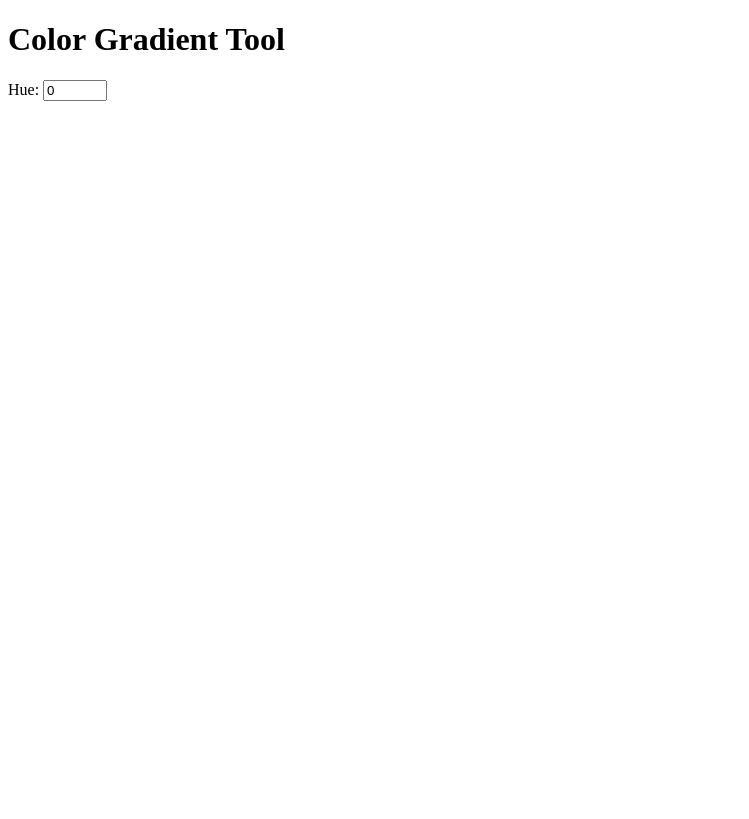
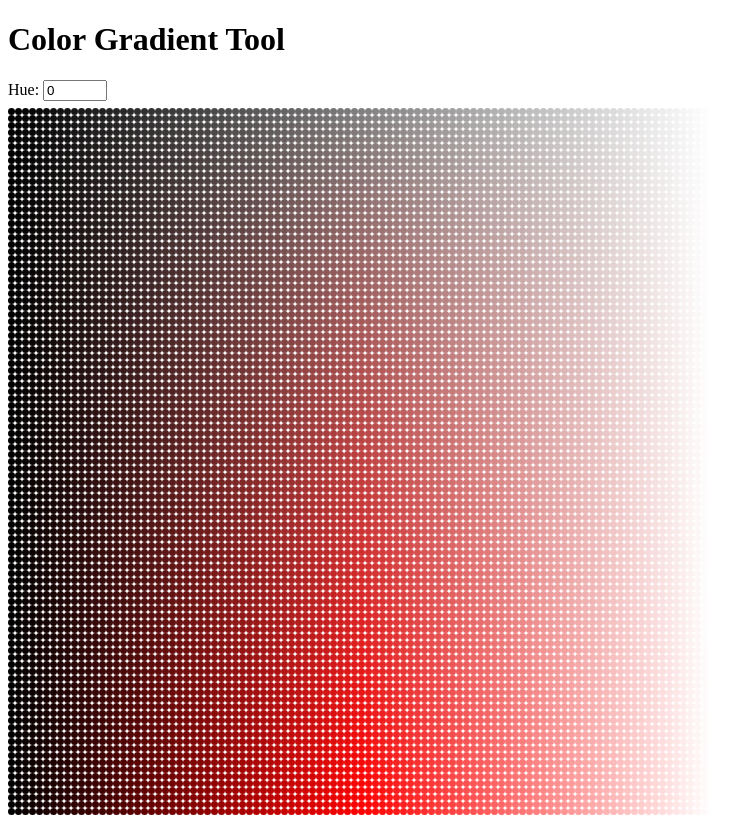
Before and after one commit to ReidBraswell/color-grid-tool, a React (Create React App) app: page / in a window 1280 px wide. Shown: the whole page, without its empty margins (0-749 px from the left). Built offline with nearby package versions, Linux system fonts and the light colour scheme.

Commit message:
initial commit
more logic to add later for HSL

```diff
--- /dev/null
+++ b/src/App.css
@@ -0,0 +1,3 @@
+.row {
+  height: 7px;
+}
--- a/src/App.tsx
+++ b/src/App.tsx
@@ -1,21 +1,45 @@
 import * as React from 'react';
+
+import Dot from './Dot/Dot';
+import './App.css';
 
 class App extends React.Component {
   state = {
-    hueDegree: 0,
+    hue: 0,
   };
 
   handleHueChange = event => {
-    this.setState({ hueDegree: event.target.value });
+    this.setState({ hue: event.target.value });
   };
 
   render() {
-    const { hueDegree } = this.state;
+    const { hue } = this.state;
     return (
       <React.Fragment>
         <h1>Color Gradient Tool</h1>
-        <label htmlFor="hueDegree">Hue: </label>
-        <input id="hueDegree" type="number" value={hueDegree} min="0" max="360" step="1" onChange={this.handleHueChange} />
+        <label htmlFor="hue">Hue: </label>
+        <input
+          id="hue"
+          type="number"
+          min="0"
+          max="360"
+          step="1"
+          value={hue}
+          onChange={this.handleHueChange}
+        />
+        <div className="gradient">
+          {Array(101)
+            .fill(0)
+            .map((r, x) => (
+              <div className="row">
+                {Array(101)
+                  .fill(0)
+                  .map((c, y) => (
+                    <Dot key={`${x}${y}`} hue={hue} x={x} y={y} />
+                  ))}
+              </div>
+            ))}
+        </div>
       </React.Fragment>
     );
   }
--- /dev/null
+++ b/src/Dot/Dot.css
@@ -0,0 +1,6 @@
+.dot {
+  border-radius: 100%;
+  display: inline-block;
+  height: 7px;
+  width: 7px;
+}
--- /dev/null
+++ b/src/Dot/Dot.tsx
@@ -0,0 +1,13 @@
+import * as React from 'react';
+
+import './Dot.css';
+
+function Dot({ hue, x, y }) {
+  const style = {
+    backgroundColor: `hsl(${hue}, ${x}%, ${y}%)`,
+  };
+
+  return <div title={`${x}-${y}`} className="dot" style={style} />;
+}
+
+export default Dot;
```
